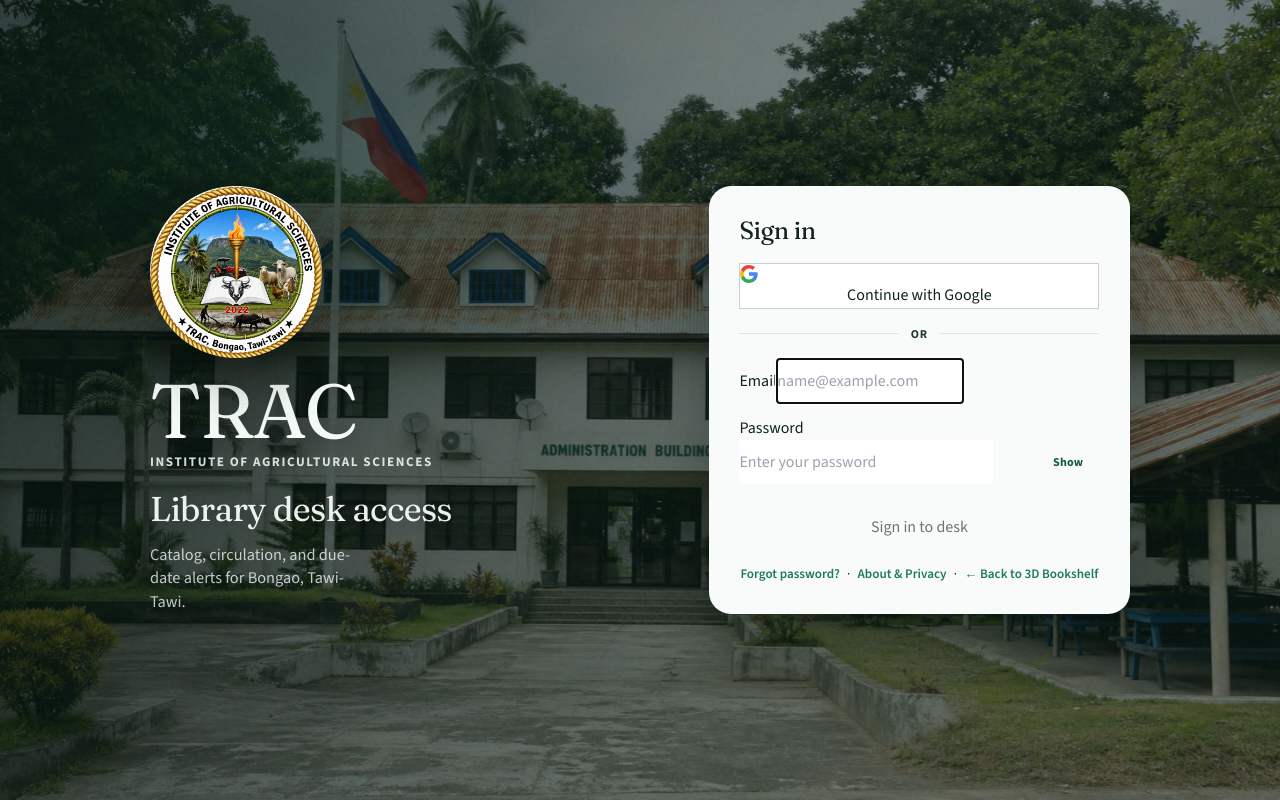
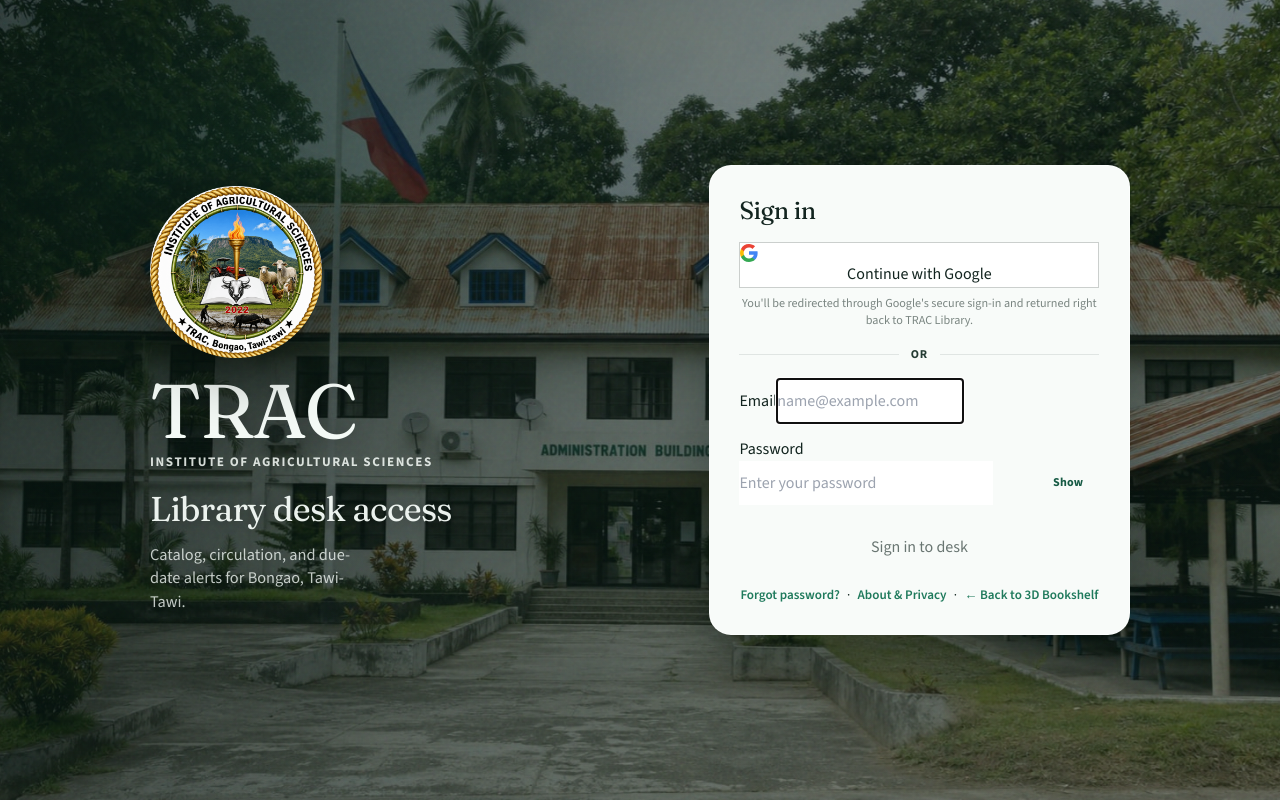
Before and after one commit to kerrfairtex/Library-management-system-with-notification, a Next.js app: page /login in a window 1280 px wide. Built offline with nearby package versions, Linux system fonts and the light colour scheme.

Commit message:
Add Google redirect reassurance note under sign-in button

```diff
--- a/src/app/globals.css
+++ b/src/app/globals.css
@@ -1081,3 +1081,13 @@
 }
 .login-forgot p { margin: 0; }
 .login-forgot a { font-weight: 600; }
+
+
+/* ── Google redirect reassurance note ── */
+.login-google-note {
+  margin: 0.45rem 0 0;
+  font-size: 0.76rem;
+  line-height: 1.4;
+  text-align: center;
+  color: color-mix(in srgb, var(--ink, #12241f) 55%, transparent);
+}
--- a/src/app/login/page.tsx
+++ b/src/app/login/page.tsx
@@ -136,6 +136,10 @@
         <GoogleIcon />
         <span>{googleBusy ? "Opening Google…" : "Continue with Google"}</span>
       </button>
+      <p className="login-google-note">
+        You&apos;ll be redirected through Google&apos;s secure sign-in and returned
+        right back to TRAC Library.
+      </p>
 
       <div className="login-divider" role="separator">
         <span>or</span>
```
